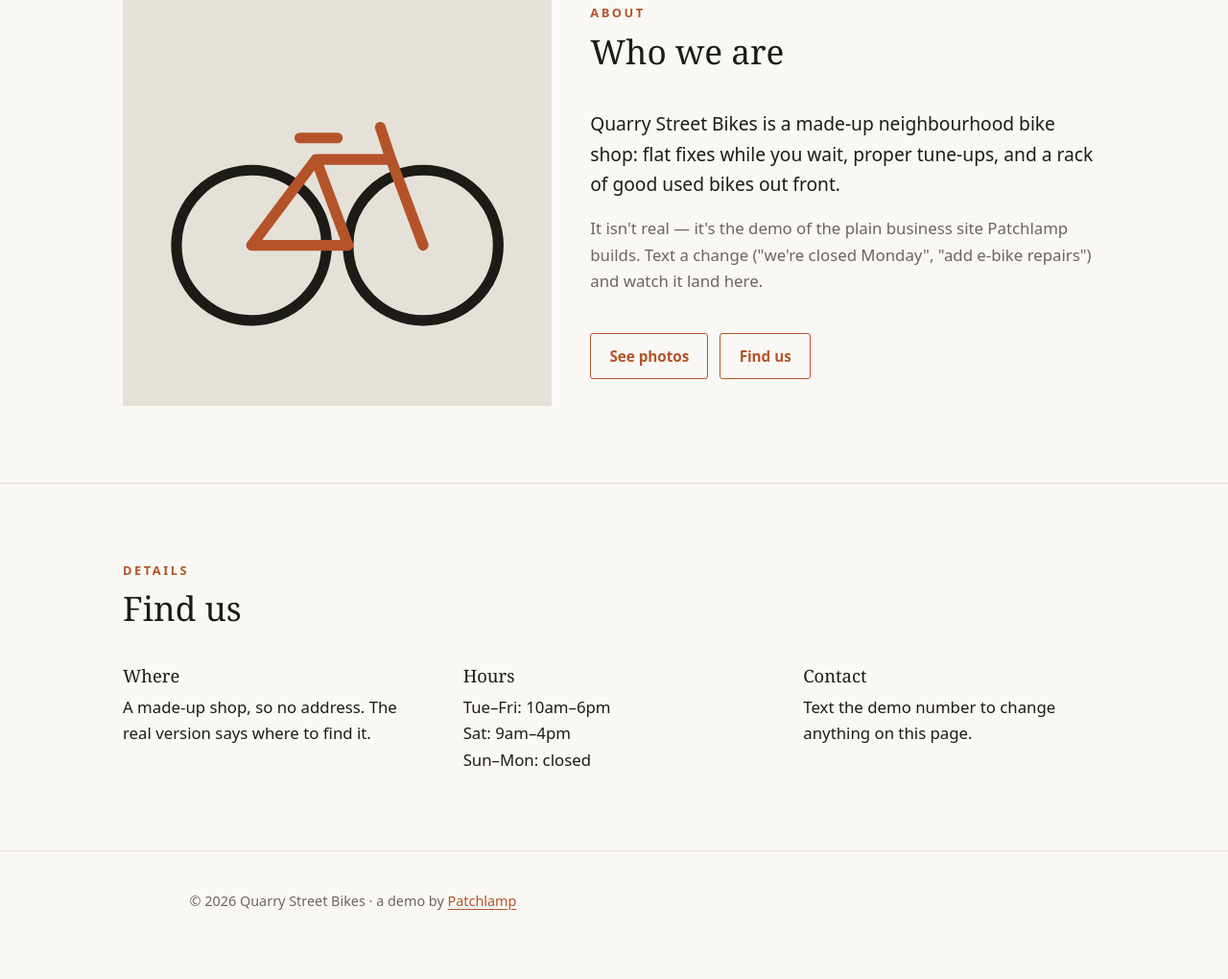
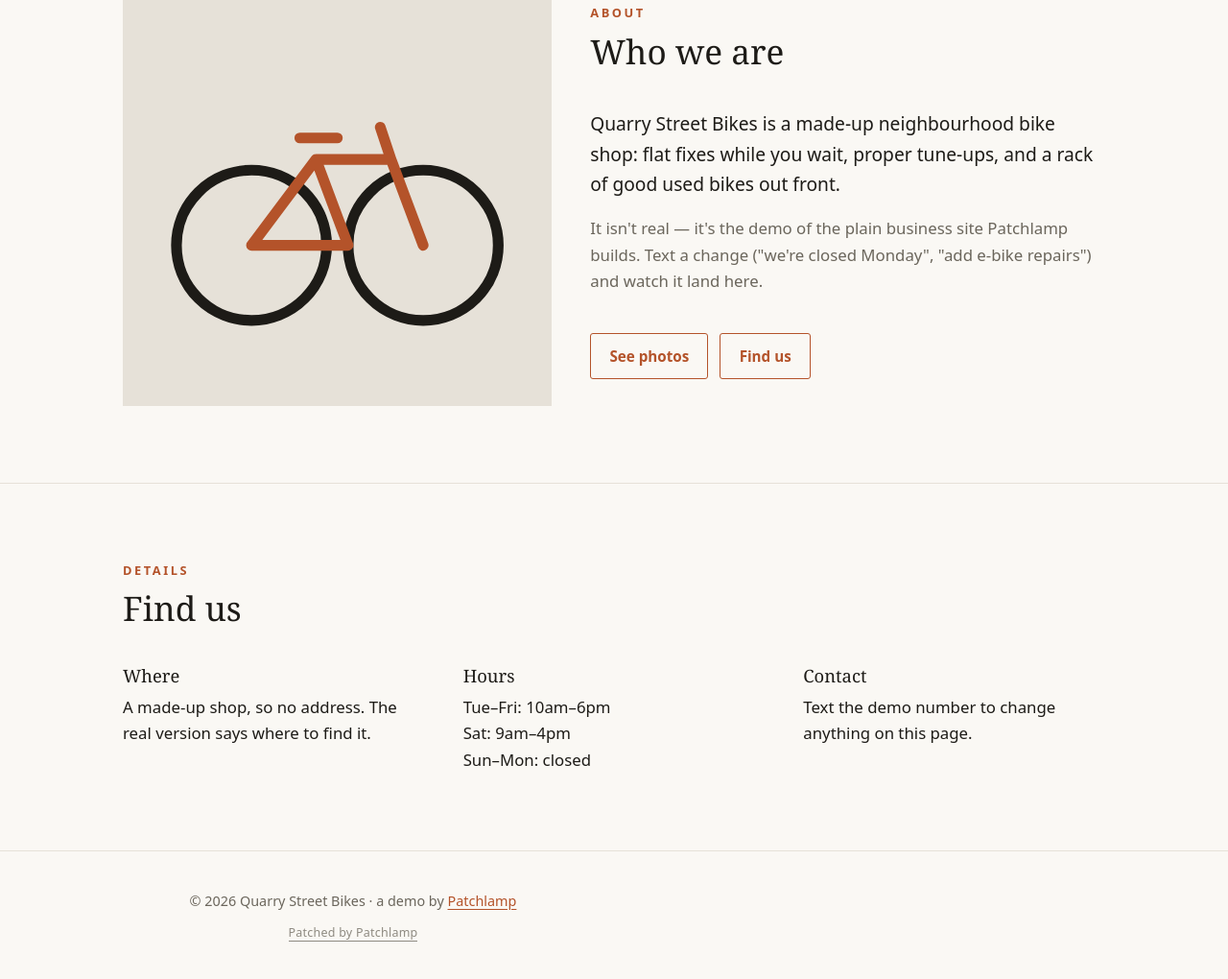
Before and after one commit to patchlamp/demo-business, a plain HTML site: page index.html in a window 1280 px wide. Shown: the part 545-1565 px from the top of the page at 96% size. Before the commit the page ends 1536 px from the top, so only its background shows below. Drawn offline with Linux system fonts and the light colour scheme.

Commit message:
Footer: "Patched by Patchlamp" (B60)

```diff
--- a/css/style.css
+++ b/css/style.css
@@ -274,3 +274,11 @@ img, svg { max-width: 100%; display: block; }
   }
   .demo-bar { line-height: 1.7; }
 }
+
+/* "Patched by Patchlamp" (B60): the one line every site Patchlamp keeps carries,
+   last in the footer and quieter than the copyright. It inherits the footer's
+   colour, so a dark footer needs no override; `badge: off` in the client
+   workspace's NOTES.md takes it off the published site. */
+.patchlamp-badge { margin-top: .7rem; font-size: .78rem; letter-spacing: .02em; opacity: .75; }
+.patchlamp-badge a { color: inherit; text-decoration: none; border-bottom: 1px solid currentColor; }
+.patchlamp-badge a:hover { opacity: 1; }
--- a/index.html
+++ b/index.html
@@ -89,6 +89,7 @@
   <footer class="site-footer">
     <!-- Keep this footer identical on every page. -->
     <p class="copyright">&copy; 2026 Quarry Street Bikes · a demo by <a href="https://patchlamp.com/">Patchlamp</a></p>
+    <p class="patchlamp-badge"><a href="https://patchlamp.com/?from=badge" rel="noopener">Patched by Patchlamp</a></p>
   </footer>
 
   <script src="js/main.js"></script>
```
Also changed, not shown: photos.html (+1 -0 lines).
